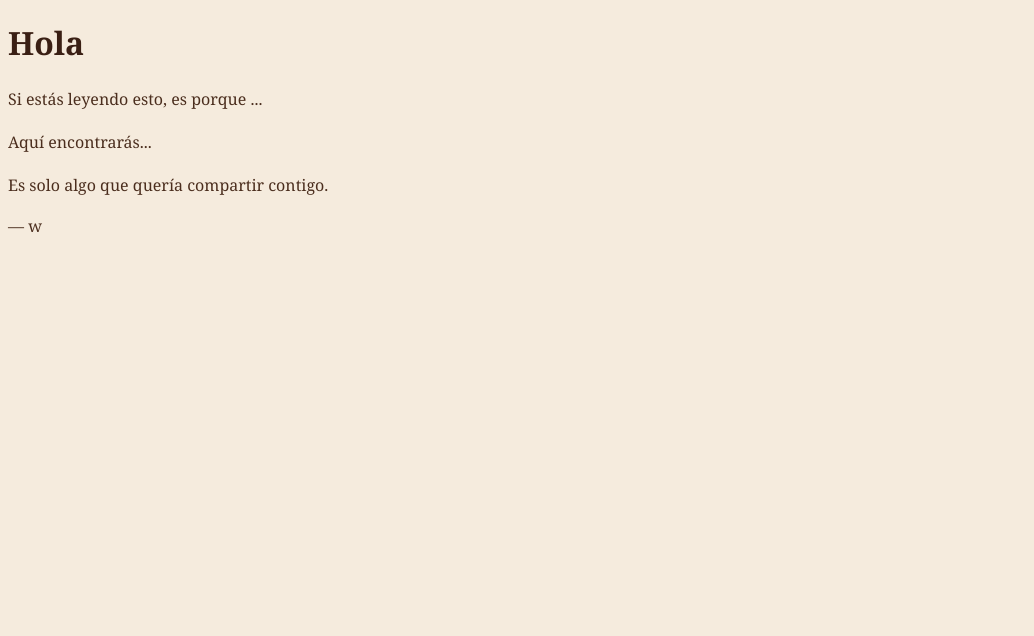
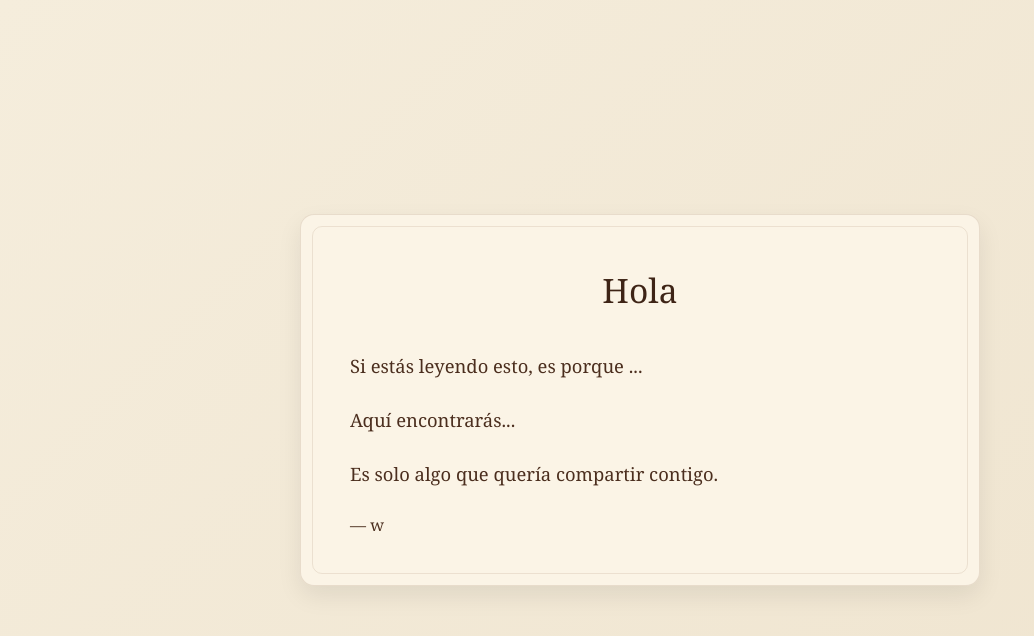
Before and after one commit to adksfj/asdf, a plain HTML site: page index.html in a window 1280 px wide. Shown: the whole page, without its empty margins (0-1034 px from the left). Drawn offline with Linux system fonts and the light colour scheme.

Commit message:
index.html

```diff
--- a/index.html
+++ b/index.html
@@ -8,28 +8,100 @@
   <meta name="robots" content="noindex, nofollow">
 
   <style>
-    body {
-      background-color: #F5EBDD;
-      font-family: 'Georgia', serif;
-      color: #4B2E1E;
+    * {
+      box-sizing: border-box;
+      margin: 0;
+      padding: 0;
     }
 
-    .card {
-      background-color: #EADBC8;
-      max-width: 600px;
-      margin: 60px auto;
-      padding: 30px;
-      border-radius: 12px;
-      box-shadow: 0 8px 20px rgba(0,0,0,0.15);
+    /* ===== FONDO GENERAL ===== */
+    body {
+      min-height: 100vh;
+      background: linear-gradient(135deg, #f5eddc, #efe4cf);
+      font-family: 'Playfair Display', 'Georgia', serif;
+      color: #4b2e1e; /* chocolate */
+      display: flex;
+      justify-content: center;
+      align-items: center;
+      padding: 40px 15px;
     }
 
-    h1, h2 {
-      color: #3A1F14;
+    /* ===== CONTENEDOR TIPO CARTA ===== */
+    .carta {
+      background-color: #fbf4e6; /* vainilla clara */
+      max-width: 680px;
+      width: 100%;
+      padding: 45px 50px;
+      border-radius: 14px;
+      box-shadow:
+        0 10px 25px rgba(0, 0, 0, 0.08),
+        inset 0 0 0 1px rgba(120, 80, 50, 0.15);
+      line-height: 1.85;
+      position: relative;
     }
 
-    p {
-      color: #4B2E1E;
-      line-height: 1.7;
+    /* Simula borde de papel */
+    .carta::before {
+      content: "";
+      position: absolute;
+      inset: 12px;
+      border: 1px solid rgba(120, 80, 50, 0.12);
+      border-radius: 10px;
+      pointer-events: none;
+    }
+
+    /* ===== TÍTULO ===== */
+    .carta h1 {
+      font-size: 2.1rem;
+      font-weight: 500;
+      text-align: center;
+      margin-bottom: 28px;
+      color: #3e2416;
+    }
+
+    /* ===== TEXTO PRINCIPAL ===== */
+    .carta p {
+      font-size: 1.15rem;
+      margin-bottom: 20px;
+      text-align: justify;
+    }
+
+    /* ===== POEMA ===== */
+    .poema {
+      font-style: italic;
+      margin: 30px 0;
+      padding-left: 18px;
+      border-left: 3px solid rgba(120, 80, 50, 0.3);
+    }
+
+    /* ===== FIRMA ===== */
+    .firma {
+      margin-top: 40px;
+      text-align: right;
+      font-size: 1.05rem;
+      font-style: italic;
+    }
+
+    /* ===== FECHA O DETALLE PEQUEÑO ===== */
+    .detalle {
+      margin-top: 10px;
+      font-size: 0.9rem;
+      color: rgba(75, 46, 30, 0.75);
+    }
+
+    /* ===== RESPONSIVE ===== */
+    @media (max-width: 600px) {
+      .carta {
+        padding: 35px 28px;
+      }
+
+      .carta h1 {
+        font-size: 1.7rem;
+      }
+
+      .carta p {
+        font-size: 1.05rem;
+      }
     }
   </style>
 </head>
```
